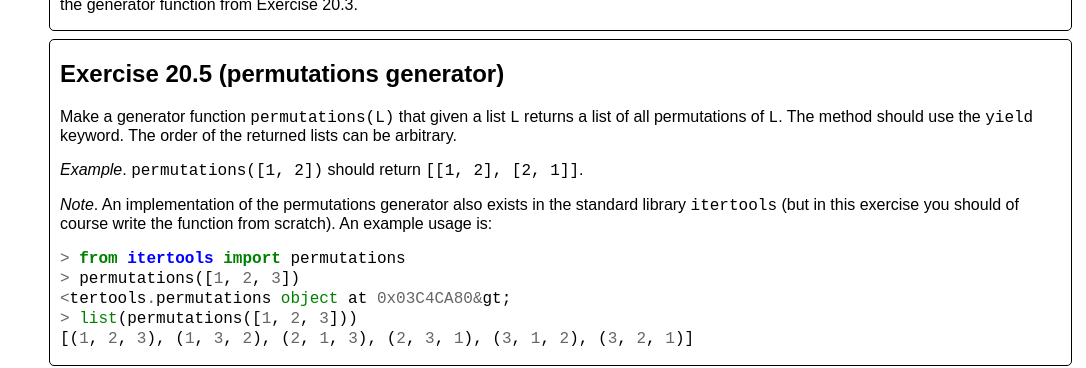
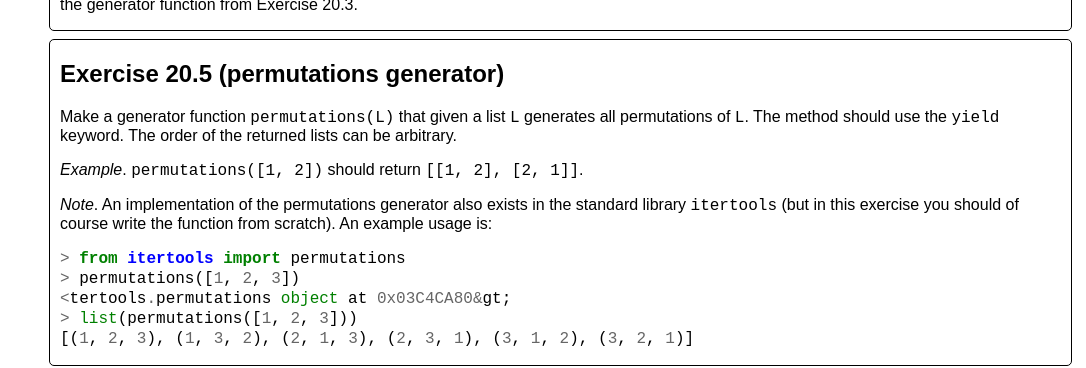
Before and after one commit to gsbrodal/gsbrodal.github.io, a Jekyll site: the page built from ipsa/exercises.html, in a window 1280 px wide and 900 px high, scrolled down 39418 px. Shown: the part 152-520 px from the top of the window, without its empty margins (194-1280 px from the left). Built offline with Jekyll 4.4.1, drawn with Linux system fonts in a browser that asks for light colours; some of the changed text lies outside the part shown.

Commit message:
exercises.html

```diff
--- a/ipsa/exercises.html
+++ b/ipsa/exercises.html
@@ -1711,7 +1711,7 @@ StopIteration
 </div>
 <div class="exercise">
 <h2>Exercise 20.5 (permutations generator)</h2>
-<p>Make a generator function <code>permutations(L)</code> that given a list <code>L</code> returns a list of all permutations of <code>L</code>. The method should use the <code>yield</code> keyword. The order of the returned lists can be arbitrary.</p>
+<p>Make a generator function <code>permutations(L)</code> that given a list <code>L</code> generates all permutations of <code>L</code>. The method should use the <code>yield</code> keyword. The order of the returned lists can be arbitrary.</p>
 <p><em>Example</em>. <code>permutations([1, 2])</code> should return <code>[[1, 2], [2, 1]]</code>.</p>
 <p><em>Note</em>. An implementation of the permutations generator also exists in the standard library <code>itertools</code> (but in this
 exercise you should of course write the function from scratch). An example usage is:</p>
@@ -1799,7 +1799,7 @@ exercise you should of course write the function from scratch). An example usage
 <a name="lecture21"></a>
 <h1>Lecture 21 (Modules and packages)</h1>
 <div class="exercise">
-<h2>Exercise 21.1 (job scheduling)</h2>
+<h2>Exercise 21.1* (job scheduling)</h2>
 <p><img alt="Scheduling" src="images/scheduling.png" /></p>
 <p>Assume you have <em>n</em> jobs where each job needs to be performed on some machine at a particular interval of time, i.e. the <em>i</em>-th task has a start time <em>start</em><sub><em>i</em></sub> and finishing time <em>end</em><sub><em>i</em></sub>.  You are going to buy a number of identical machines and to schedule the jobs on the machines such that two jobs scheduled on the same machine do not have overlapping time intervals (not even at the endpoints).</p>
 <p>The problem is to <em>minimize</em> the number of machines required to execute all the <em>n</em> jobs.</p>
```
Also changed, not shown: other parts of ipsa/exercises.html (+2 -2 lines).
